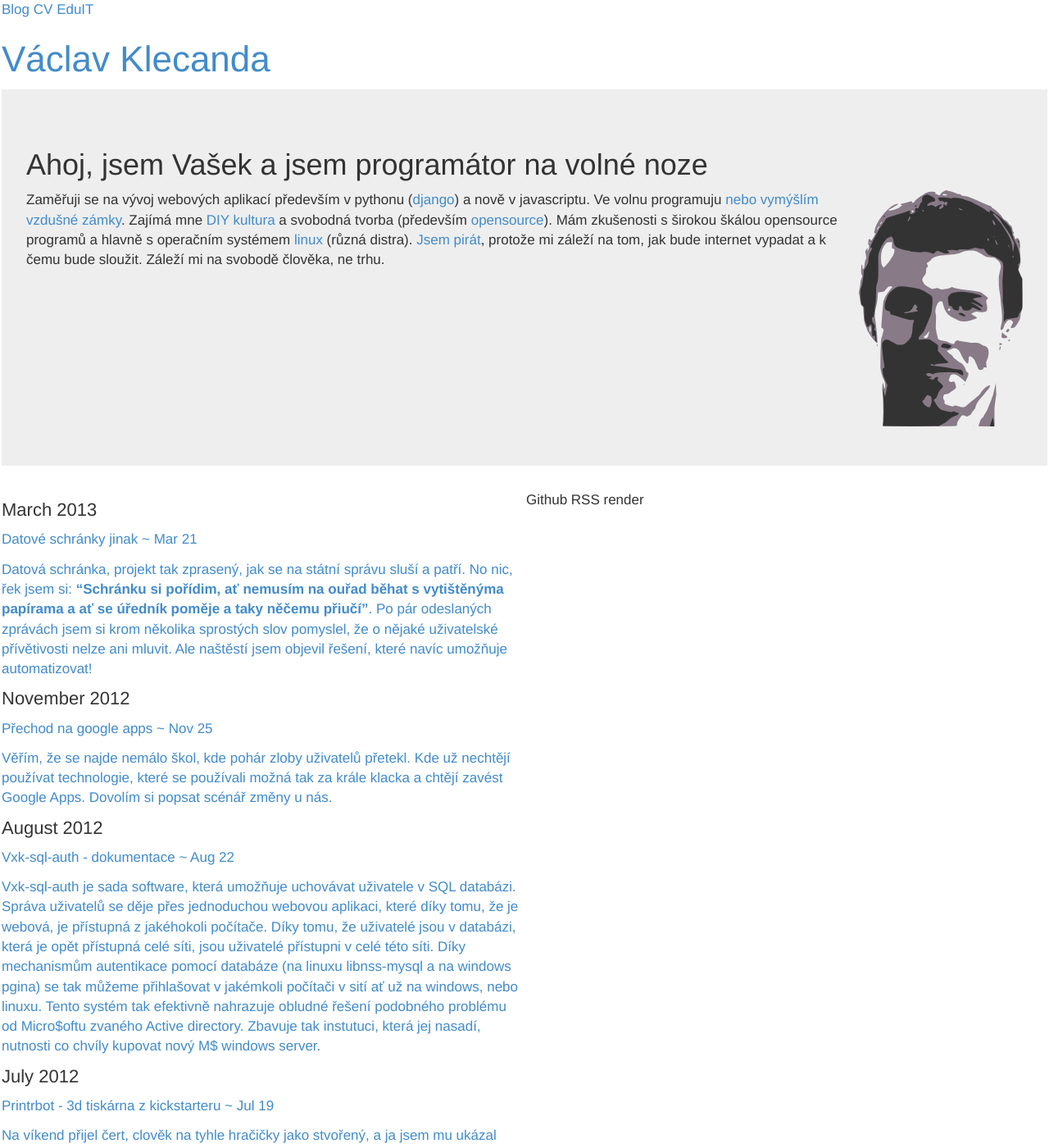
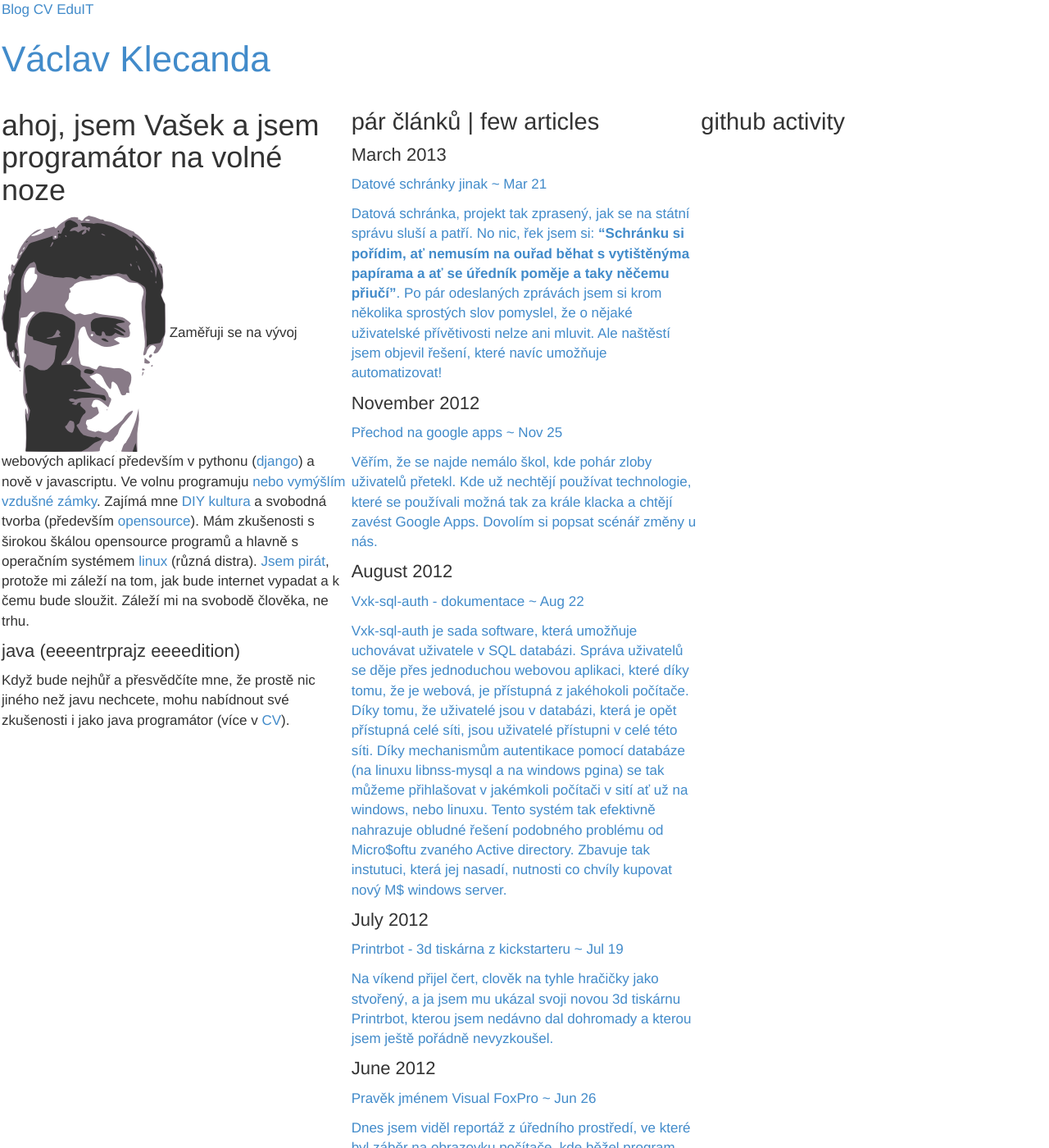
Before and after one commit to vencax/vencax.github.io, a Jekyll site: the page built from index.html, in a window 1280 px wide and 1400 px high. Shown: the whole window at 82% size. Built offline with Jekyll 4.4.1, drawn with Linux system fonts in a browser that asks for light colours; Markdown is read by kramdown in place of the engine named in the settings.

Commit message:
index update

```diff
--- /dev/null
+++ b/_includes/aboutme.html
@@ -0,0 +1,18 @@
+
+<h2>ahoj, jsem Vašek a jsem programátor na volné noze</h2>
+
+<img src="/img/me.png" alt="le me, foto" class="push-right">
+
+Zaměřuji se na vývoj webových aplikací především v pythonu
+  (<a href="http://www.djangoproject.cz/">django</a>) a nově v javascriptu.
+
+Ve volnu programuju <a href="https://github.com/vencax/"> nebo vymýšlím vzdušné zámky</a>.
+Zajímá mne <a href="http://cs.wikipedia.org/wiki/Do_it_yourself">DIY kultura</a>
+a svobodná tvorba (především <a href="http://cs.wikipedia.org/wiki/Otev%C5%99en%C3%BD_software">opensource</a>).
+
+Mám zkušenosti s širokou škálou opensource programů
+a hlavně s operačním systémem <a href="http://www.linux.cz/">linux</a> (různá distra).
+
+<a href="http://www.pirati.cz/lide/vaclav_klecanda">Jsem pirát</a>,
+protože mi záleží na tom, jak bude internet vypadat a k čemu bude sloužit.
+Záleží mi na svobodě člověka, ne trhu.
--- a/index.html
+++ b/index.html
@@ -3,34 +3,24 @@ layout: default
 section: blog
 ---
 
-<div class="jumbotron">
+<div class="row">
 
-  <h2>Ahoj, jsem Vašek a jsem programátor na volné noze</h2>
+  <div class="col-xs-12 col-sm-6 col-md-4 col-lg-4">
 
-  <div class="row">
-    <div class="col-xs-12 col-sm-12 col-md-12 col-lg-12">
-      <img src="/img/me.png" alt="moje hero fotka" style="float:right"/>
+    {% include aboutme.html %}
 
-      Zaměřuji se na vývoj webových aplikací především v pythonu
-        (<a href="http://www.djangoproject.cz/">django</a>) a nově v javascriptu.
+    <h4>java (eeeentrprajz eeeedition)</h4>
+    <p>
+      Když bude nejhůř a přesvědčíte mne, že prostě nic jiného než javu nechcete,
+      mohu nabídnout své zkušenosti i jako java programátor
+      (více v <a href="{{site.baseurl}}/cv">CV</a>).
+    </p>
 
-      Ve volnu programuju <a href="https://github.com/vencax/"> nebo vymýšlím vzdušné zámky</a>.
-      Zajímá mne <a href="http://cs.wikipedia.org/wiki/Do_it_yourself">DIY kultura</a>
-      a svobodná tvorba (především <a href="http://cs.wikipedia.org/wiki/Otev%C5%99en%C3%BD_software">opensource</a>).
+  </div>
 
-      Mám zkušenosti s širokou škálou opensource programů
-      a hlavně s operačním systémem <a href="http://www.linux.cz/">linux</a> (různá distra).
+  <div class="col-xs-12 col-sm-6 col-md-4 col-lg-4">
 
-      <a href="http://www.pirati.cz/lide/vaclav_klecanda">Jsem pirát</a>,
-      protože mi záleží na tom, jak bude internet vypadat a k čemu bude sloužit.
-      Záleží mi na svobodě člověka, ne trhu.
-
-    </div>
-  </div>
-</div>
-
-<div class="row">
-  <div class="col-md-6">
+    <h3>pár článků | few articles</h3>
 
     {% for item in site.categories.blog limit:5 %}
       {% capture date %}{{ item.date | date: '%B %Y' }}{% endcapture %}
@@ -46,9 +36,10 @@ section: blog
     {% endfor %}
   </div>
 
-  <div class="col-md-6">
-    Github RSS render
+  <div class="col-xs-12 col-sm-6 col-md-4 col-lg-4">
+    <h3>github activity</h3>
   </div>
+
 </div>
 
 {% include rss-link.html %}
```
